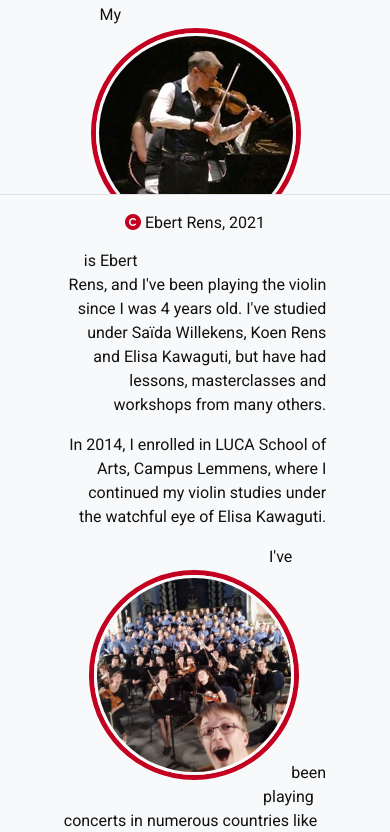
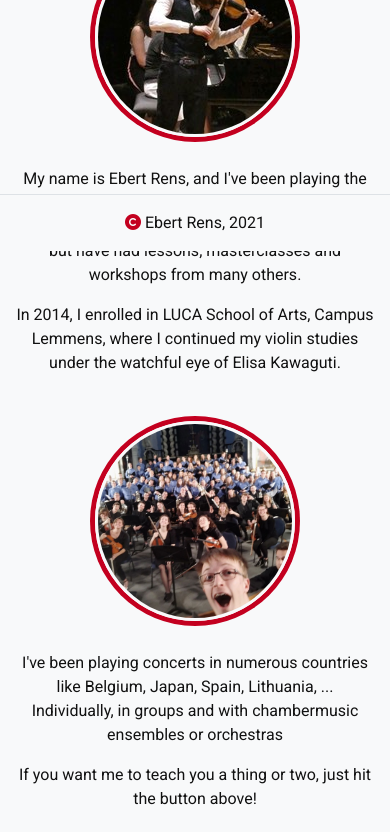
Before and after one commit to Dzetacq/Webdesign-Advanced-2, a website: page ebert/dist/index.html in a window 390 px wide. Shown: the part 593-1425 px from the top of the page. Drawn offline with nearby package versions, Linux system fonts and the light colour scheme.

Commit message:
mobile-friendly
Changed a few things to look better on mobile devices. Still an error where the dropdown menu doesn't work on error pages 🤔

```diff
--- a/ebert/scss/_block.scss
+++ b/ebert/scss/_block.scss
@@ -1,10 +1,12 @@
 .block {
+  @media only screen and (min-width: $medium-treshold) {
     &:nth-child(odd) {
-      @include blocks(right, left)
+      @include blocks(right, left);
     }
     &:nth-child(even) {
-      @include blocks(left, right)
+      @include blocks(left, right);
     }
+  }
     &.block-lg>img {
       height: $image-size-large;
       width: $image-size-large;
--- a/ebert/scss/_variables.scss
+++ b/ebert/scss/_variables.scss
@@ -14,6 +14,7 @@ $distance: 10px;
 $header-height: 110px;
 $header-extras: 43px;
 $footer-height: 57px;
+$medium-treshold: 720px;
 $image-size-normal: 200px;
 $image-size-large: $image-size-normal*1.5;
 $image-size-small: $image-size-normal*0.5;
```
Also changed, not shown: ebert/dist/css/style.css, ebert/dist/html/error/403.html, ebert/dist/html/error/404.html, ebert/dist/html/header.html, ebert/dist/html/left.html, ebert/dist/html/right.html, ebert/dist/index.html, ebert/dist/js/navActivate.js, 2 other files.
